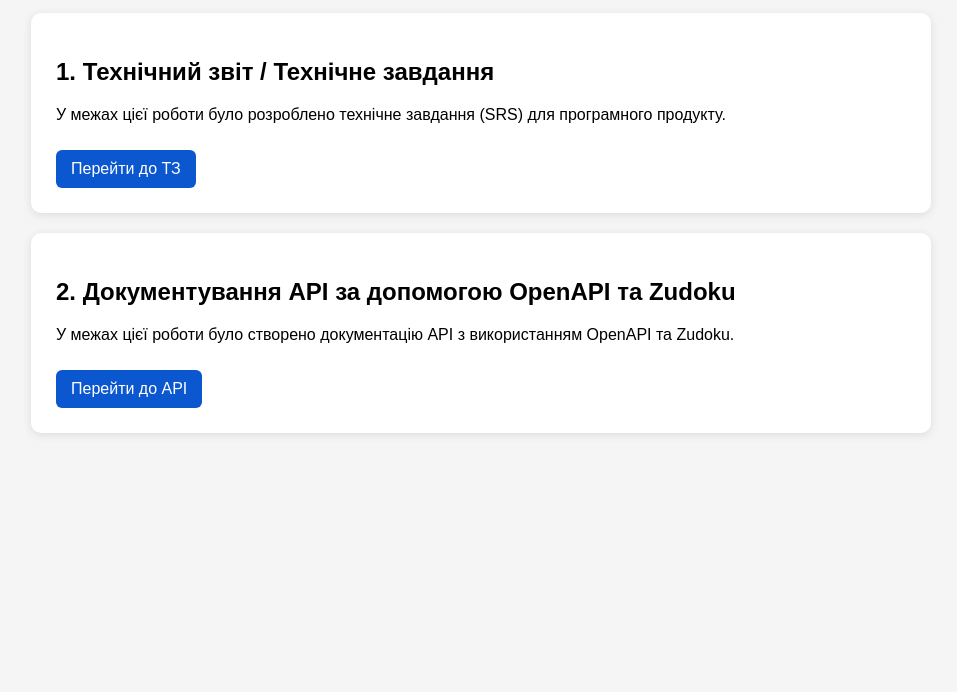
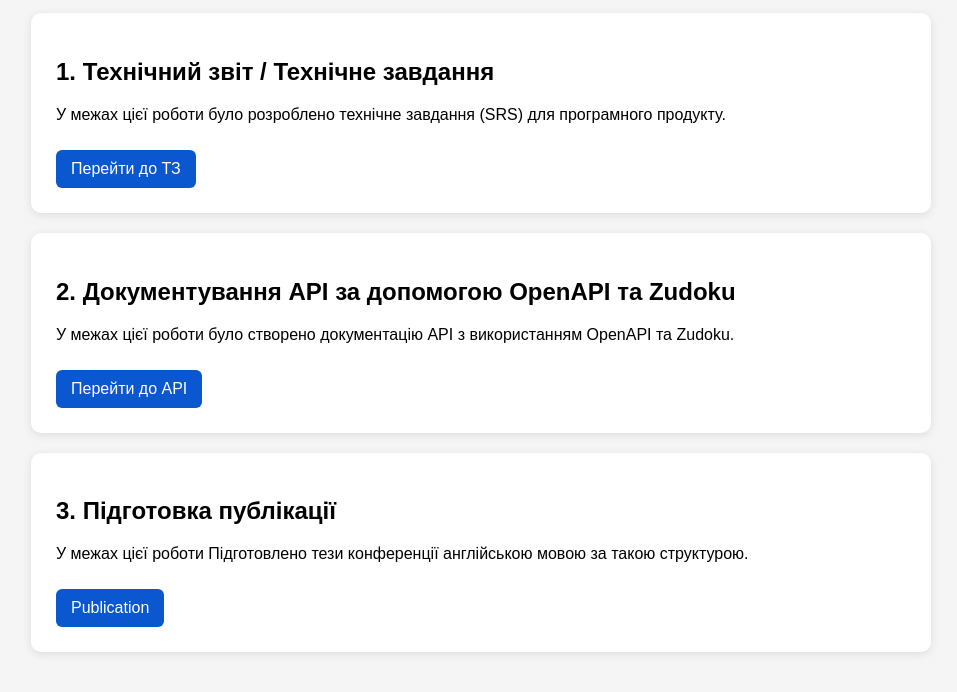
Before and after one commit to WildError/blog-platform-api, a plain HTML site: page docs/index.html in a window 1280 px wide. Shown: the part 142-834 px from the top of the page, without its empty margins (159-1116 px from the left). Before the commit the page ends 800 px from the top, so only its background shows below. Drawn offline with Linux system fonts and the light colour scheme.

Commit message:
Update index.html

```diff
--- a/docs/index.html
+++ b/docs/index.html
@@ -53,5 +53,13 @@
   <a href="/blog-platform-api/introduction">Перейти до API</a>
 </div>
 
+<div class="card">
+  <h2>3. Підготовка публікації</h2>
+  <p>
+    У межах цієї роботи Підготовлено тези конференції англійською мовою за такою структурою.
+  </p>
+  <a href="publ.html">Publication</a>
+</div>
+
 </body>
 </html>
```
